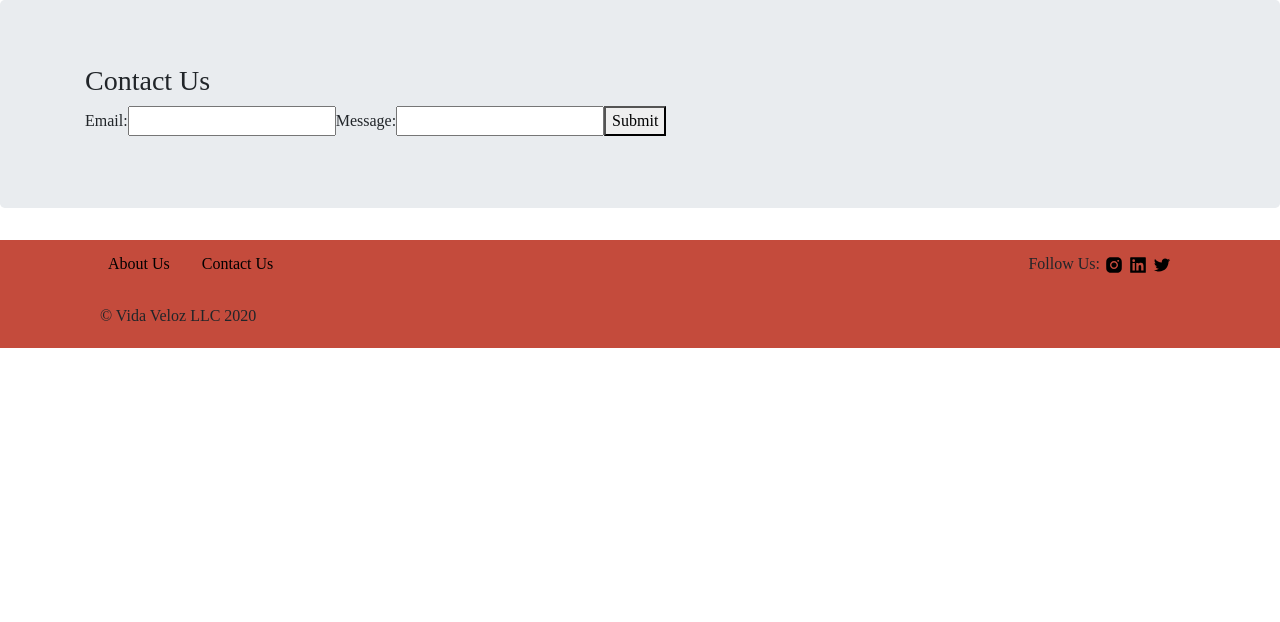
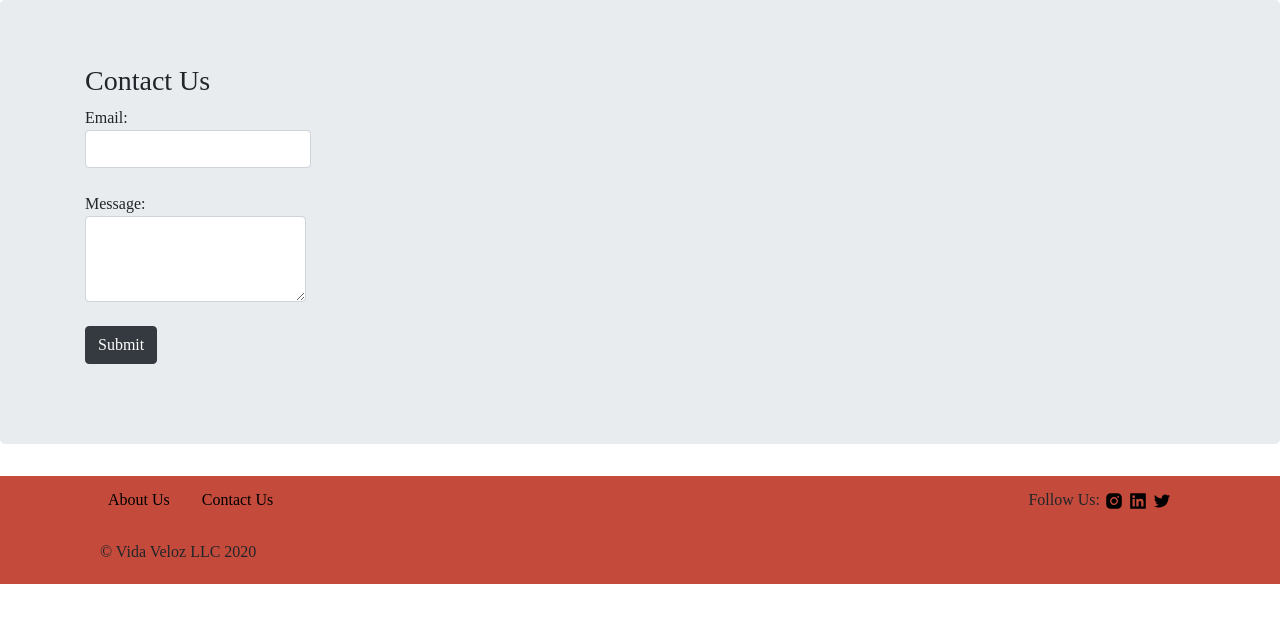
Before and after one commit to gsanchez13/delife, a React (Create React App) app in the folder frontend/: page /contact in a window 1280 px wide. Shown: the top 622 px of the page. Built offline with nearby package versions, Linux system fonts and the light colour scheme; a web font is replaced by a local one.

Commit message:
adds classnames

```diff
--- a/frontend/src/Components/Contact.jsx
+++ b/frontend/src/Components/Contact.jsx
@@ -37,18 +37,23 @@ const Contact = () => {
                         </h3>
 
                         <form
+                            className="form-group"
                             onSubmit={submitForm}
                             action="https://formspree.io/f/xwkwbwnd"
                             method="POST"
                         >
+                            <div className="form-group">
                                 <label>Email:
-                            <input type="email" name="email" />
+                            <input type="email" name="email" className="form-control" />
                                 </label>
+                            </div>
 
+                            <div className="form-group">
                                 <label>Message:
-                            <input type="text" name="message" />
+                            <textarea className="form-control" name="message" rows="3"></textarea>
                                 </label>
-                            {status === "SUCCESS" ? <p>Thanks!</p> : <button>Submit</button>}
+                            </div>
+                            {status === "SUCCESS" ? <p>Thanks!</p> : <button className="btn btn-dark">Submit</button>}
                             {status === "ERROR" && <p>Ooops! There was an error.</p>}
                         </form>
                     </div>
```
Lines whose indentation alone changed are shown as unchanged.
